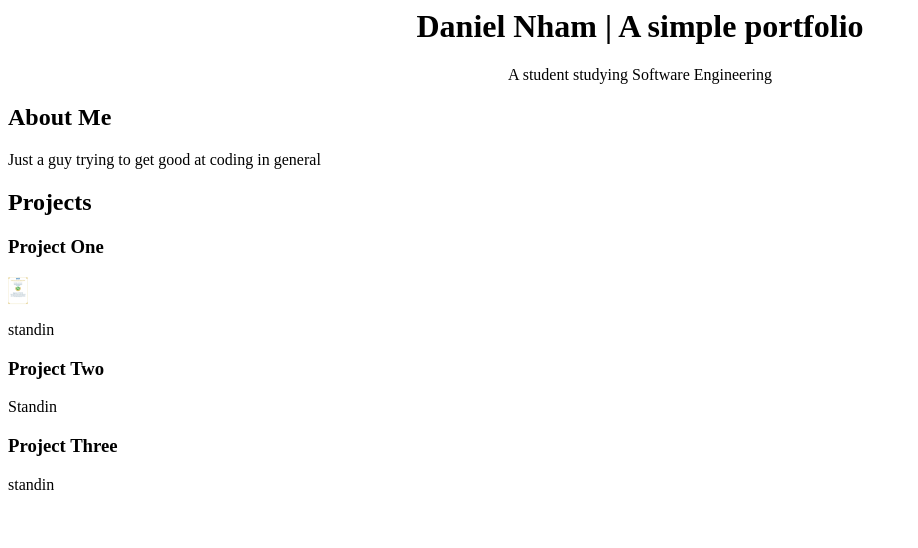
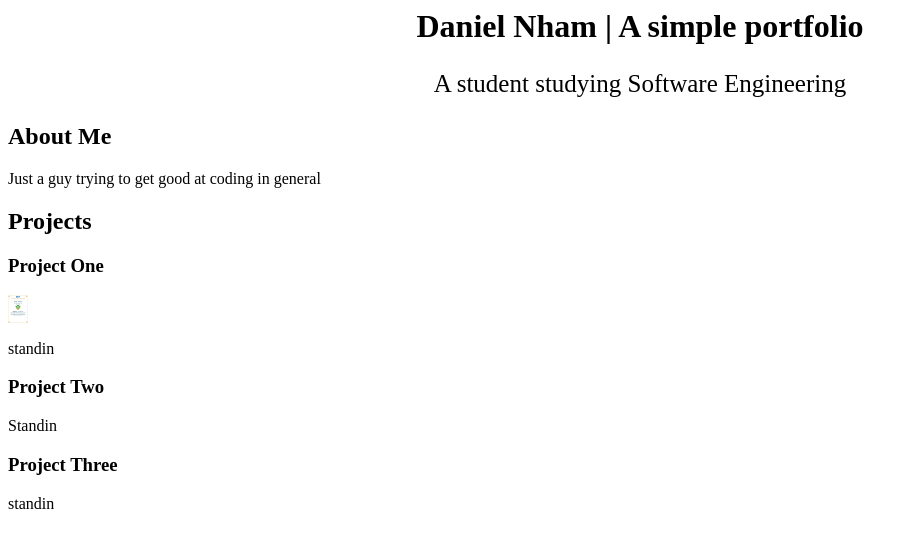
Before and after one commit to thenerdworthyone/portfolio-test, a plain HTML site: page index.html in a window 1280 px wide. Shown: the whole page, without its empty margins (0-918 px from the left). Drawn offline with Linux system fonts and the light colour scheme; a web font is replaced by a local one.

Commit message:
Update main.css

```diff
--- a/main.css
+++ b/main.css
@@ -10,6 +10,10 @@ img {
 text-align: center;
 }
 
+p.introduction{
+font-size: 25px;
+}
+
 body {
   backgroud:white;
 }
```
